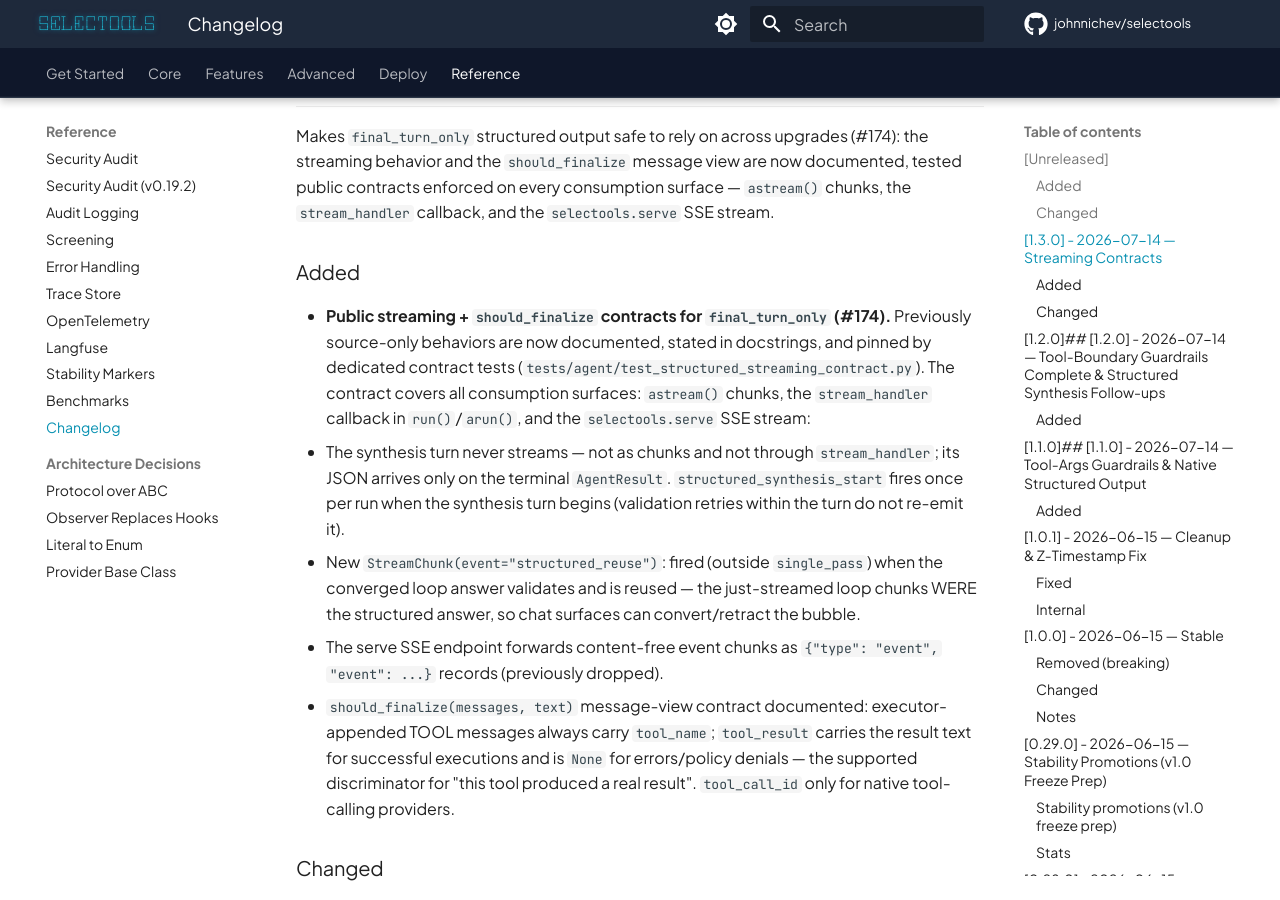
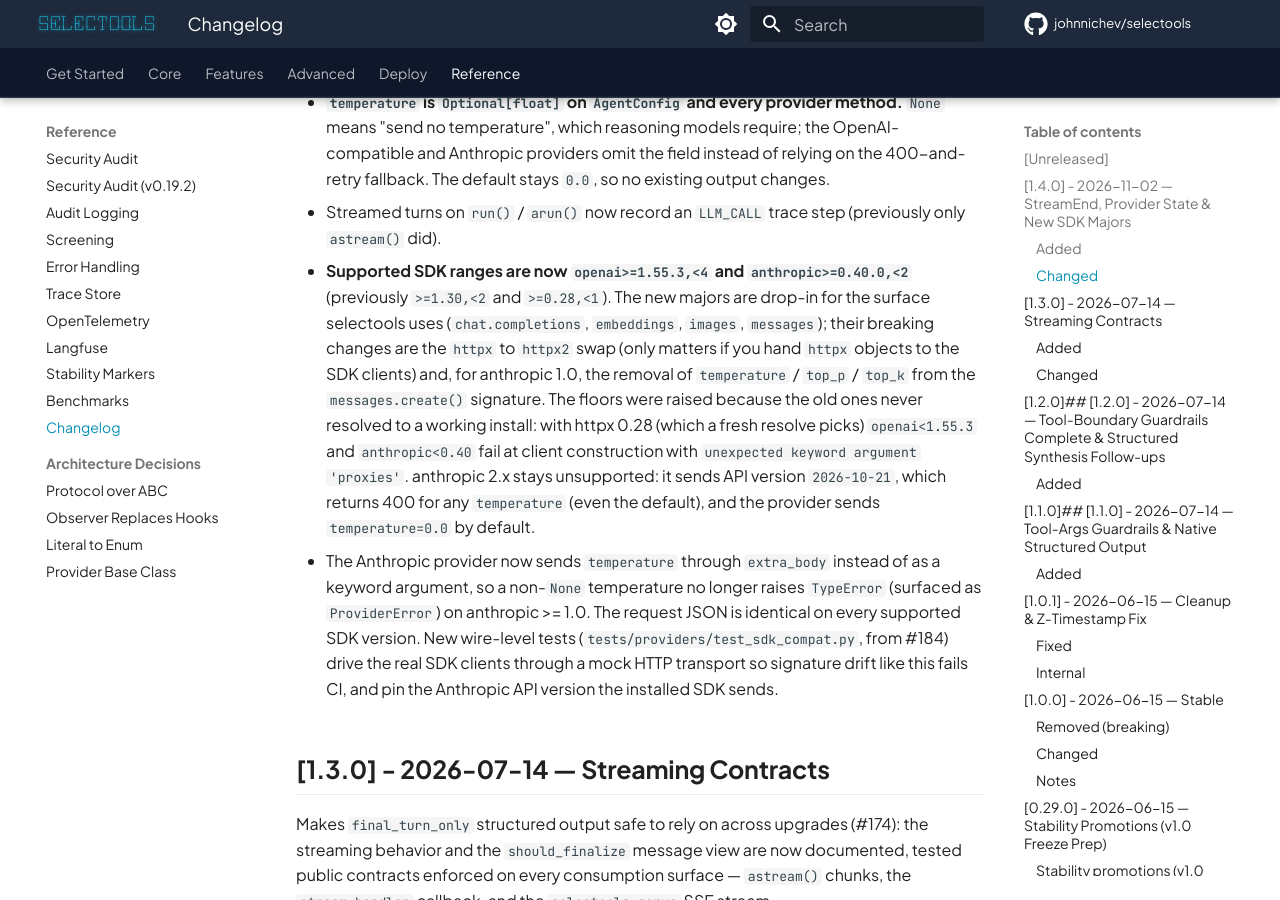
Before and after one commit to johnnichev/selectools, an MkDocs documentation site: the page built from docs/CHANGELOG.md, in a window 1280 px wide and 900 px high, scrolled down 1045 px. Built offline with MkDocs 1.6.1 and Material for MkDocs 9.7.7, drawn with Linux system fonts in a browser that asks for light colours; comment, search, counter and statistics services are not loaded; some of the changed text lies outside the part shown.

Commit message:
release: v1.4.0 — StreamEnd, Provider State & New SDK Majors (#185)
Bumps version 1.3.0 -> 1.4.0 and rolls the [Unreleased] changelog into a
dated [1.4.0] section (both changelog files). Syncs the marketing surfaces
(README banner, landing page, OG SVGs), re-renders the OG PNG, and adds a
"What's New in v1.4" README section so the banner anchor resolves.

Contents already merged via #183 (closes #182): StreamEnd carries usage and
provider state at the end of a native stream, Message.provider_state for
verbatim turn replay, Optional temperature on AgentConfig and providers, and
SDK ranges widened to openai>=1.55.3,<4 and anthropic>=0.40.0,<2 with the
Anthropic provider sending temperature via extra_body.

```diff
--- a/docs/CHANGELOG.md
+++ b/docs/CHANGELOG.md
@@ -6,6 +6,12 @@
 and this project adheres to [Semantic Versioning](https://semver.org/spec/v2.0.0.html).
 
 ## [Unreleased]
+
+## [1.4.0] - 2026-11-02 — StreamEnd, Provider State & New SDK Majors
+
+Streamed turns now report usage and can carry opaque provider state for
+verbatim replay (#182); `temperature` becomes optional for reasoning models;
+and the supported SDK ranges widen to openai 2.x/3.x and anthropic 1.x.
 
 ### Added
 
@@ -35,6 +41,26 @@
   so no existing output changes.
 - Streamed turns on `run()` / `arun()` now record an `LLM_CALL` trace step
   (previously only `astream()` did).
+- **Supported SDK ranges are now `openai>=1.55.3,<4` and
+  `anthropic>=0.40.0,<2`** (previously `>=1.30,<2` and `>=0.28,<1`). The new
+  majors are drop-in for the surface selectools uses (`chat.completions`,
+  `embeddings`, `images`, `messages`); their breaking changes are the `httpx`
+  to `httpx2` swap (only matters if you hand `httpx` objects to the SDK
+  clients) and, for anthropic 1.0, the removal of `temperature` / `top_p` /
+  `top_k` from the `messages.create()` signature. The floors were raised
+  because the old ones never resolved to a working install: with httpx 0.28
+  (which a fresh resolve picks) `openai<1.55.3` and `anthropic<0.40` fail at
+  client construction with `unexpected keyword argument 'proxies'`.
+  anthropic 2.x stays unsupported: it sends API version `2026-10-21`, which
+  returns 400 for any `temperature` (even the default), and the provider
+  sends `temperature=0.0` by default.
+- The Anthropic provider now sends `temperature` through `extra_body` instead
+  of as a keyword argument, so a non-`None` temperature no longer raises
+  `TypeError` (surfaced as `ProviderError`) on anthropic >= 1.0. The request
+  JSON is identical on every supported SDK version. New wire-level tests
+  (`tests/providers/test_sdk_compat.py`, from #184) drive the real SDK
+  clients through a mock HTTP transport so signature drift like this fails
+  CI, and pin the Anthropic API version the installed SDK sends.
 
 ## [1.3.0] - 2026-07-14 — Streaming Contracts
 
--- a/docs/assets/og-card.html
+++ b/docs/assets/og-card.html
@@ -152,7 +152,7 @@
           <path d="M32.5 62C45.5 62 44.5 56.2 44.5 56.2L44.48 50.2H32V48.5H51.5S62 49.8 62 32.5S53 16 53 16H47.5V22.2S47.8 31 38.8 31H25.7S17.5 30.9 17.5 38.8V54.7S16.3 62 32.5 62ZM39.5 56.5A3 3 0 1 1 39.5 50.5A3 3 0 0 1 39.5 56.5Z" fill="url(#pyYellow)"/>
         </svg>
         <span class="title">selectools</span>
-        <span style="margin-left:14px;padding:4px 12px;border:1.5px solid #22d3ee;border-radius:999px;color:#22d3ee;font-size:15px;font-weight:700;letter-spacing:.02em;vertical-align:middle">v1.3 · STABLE</span>
+        <span style="margin-left:14px;padding:4px 12px;border:1.5px solid #22d3ee;border-radius:999px;color:#22d3ee;font-size:15px;font-weight:700;letter-spacing:.02em;vertical-align:middle">v1.4 · STABLE</span>
       </div>
 
       <div class="tagline">AI agents that are just Python.</div>
--- a/pyproject.toml
+++ b/pyproject.toml
@@ -4,7 +4,7 @@
 
 [project]
 name = "selectools"
-version = "1.3.0"
+version = "1.4.0"
 description = "Production-ready Python framework for AI agents with multi-agent graphs, hybrid RAG, guardrails, audit logging, 50 evaluators, and a visual builder. Supports OpenAI, Anthropic, Gemini, Ollama. By NichevLabs."
 readme = "README.md"
 requires-python = ">=3.10"
--- a/src/selectools/__init__.py
+++ b/src/selectools/__init__.py
@@ -1,6 +1,6 @@
 """Public exports for the selectools package."""
 
-__version__ = "1.3.0"
+__version__ = "1.4.0"
 
 # Import submodules (lazy loading for optional dependencies)
 from . import embeddings, evals, guardrails, models, observe, patterns, rag, toolbox
```
Also changed, not shown: CHANGELOG.md (+6 -0 lines), README.md (+10 -1 lines), docs/assets/og-image.svg, landing/assets/og-image.png, landing/assets/og-image.svg, 1 other file.
